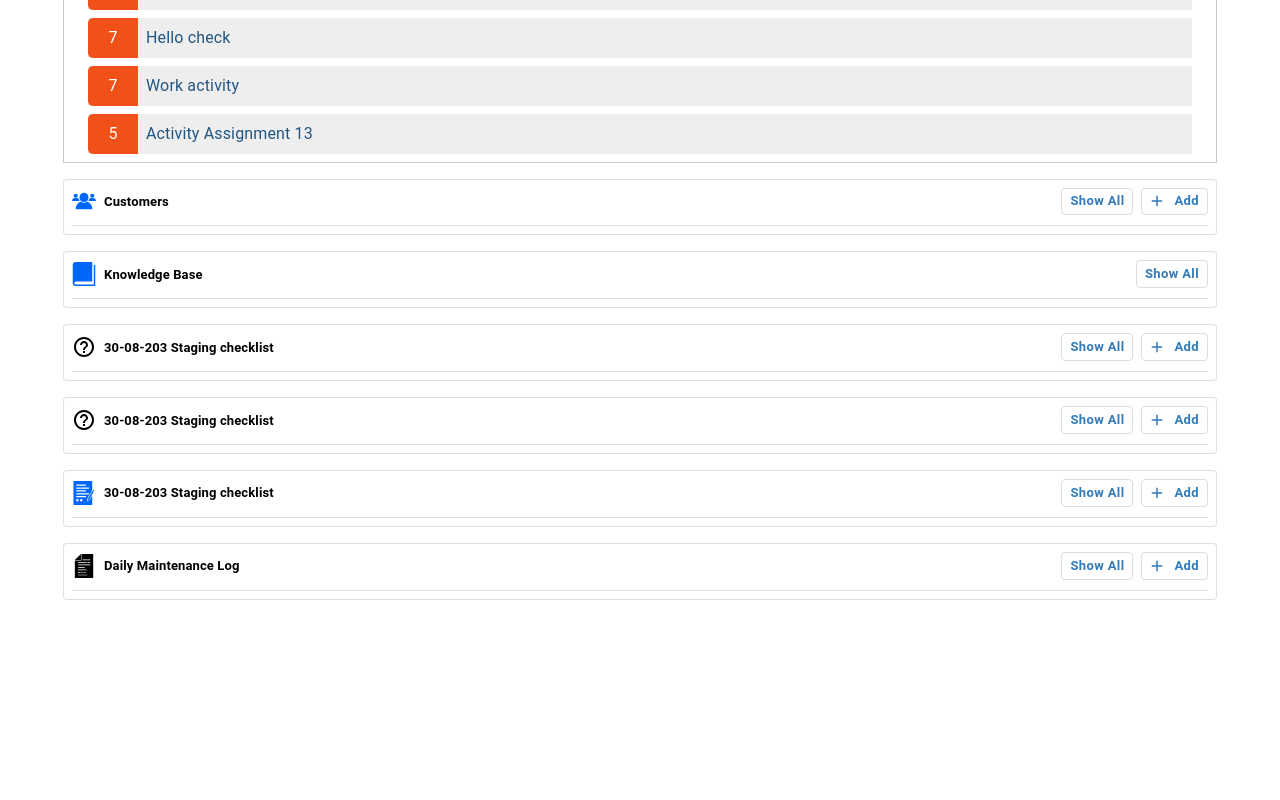
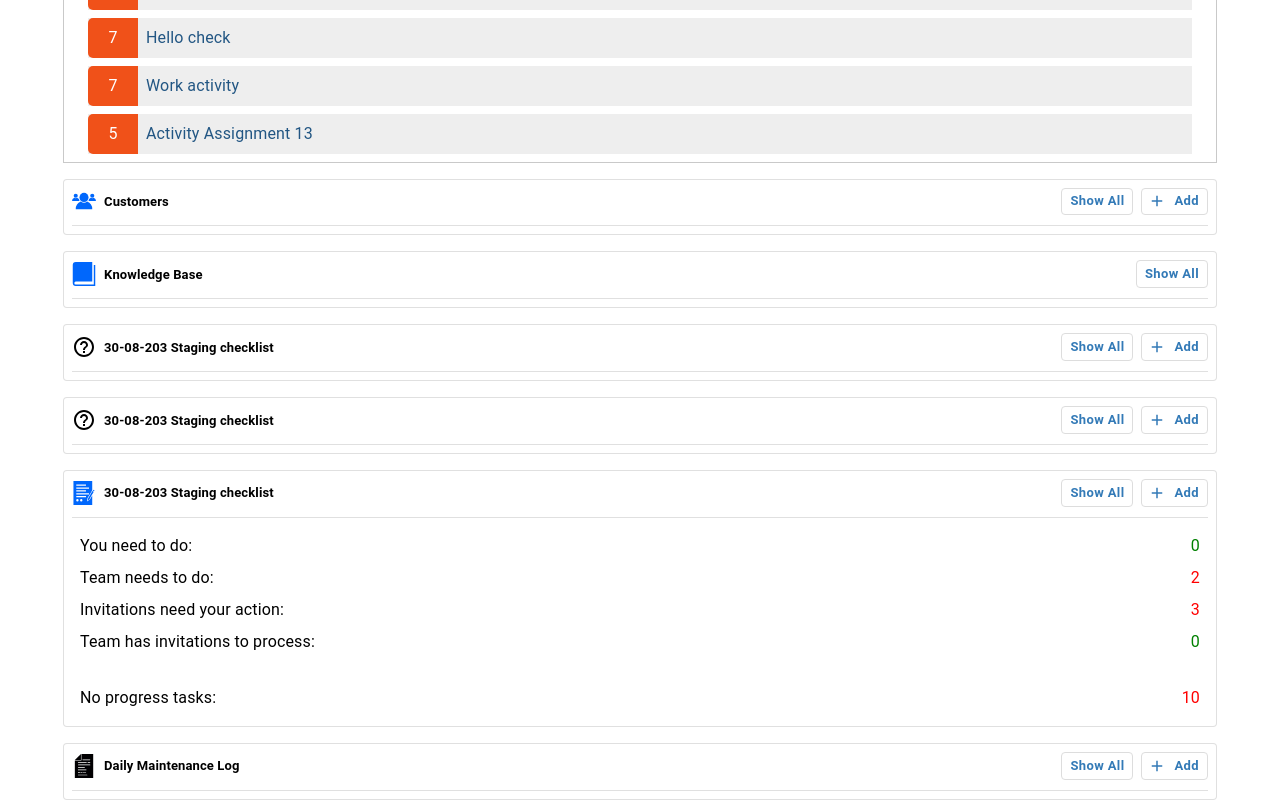
Before and after one commit to sivakumar963spoors/weblite, a React (Create React App) app: page / in a window 1280 px wide. Shown: the part 368-1168 px from the top of the page. Before the commit the page ends 968 px from the top, so only its background shows below. Built offline with nearby package versions, Linux system fonts and the light colour scheme.

Commit message:
taskdata

```diff
--- a/src/components/task/TaskCard.jsx
+++ b/src/components/task/TaskCard.jsx
@@ -1,27 +1,20 @@
 import AddIcon from "@mui/icons-material/Add";
 import HelpOutlineIcon from "@mui/icons-material/HelpOutline";
-import { Divider, Stack, Typography } from "@mui/material"
-import React, { useEffect } from "react";
-import { useDispatch, useSelector } from "react-redux";
-import BlueCustomersIcon from '../../assets/menu_svg_filled/Blue/Customers.svg';
-import KnowledgeBaseIcon from '../../assets/menu_svg_filled/Blue/Knowledge_Base.svg';
-import WorkActionFormIcon from '../../assets/menu_svg_filled/Blue/Work_Action_form.svg';
-
+import { Divider, Stack, Typography } from "@mui/material";
+import React from "react";
+import BlueCustomersIcon from "../../assets/menu_svg_filled/Blue/Customers.svg";
+import KnowledgeBaseIcon from "../../assets/menu_svg_filled/Blue/Knowledge_Base.svg";
+import WorkActionFormIcon from "../../assets/menu_svg_filled/Blue/Work_Action_form.svg";
 import FormsIcon from "../../assets/menu_svg_filled/Forms.svg";
-import { getData } from "../../redux/slices/ActionRequiredSlice";
 import CustomButton from "../reusablecomponents/CustomButton";
-import { cardData } from "./TaskData";
+import { cardData, workSpecsData } from "./TaskData";
 
 const TaskCard = () => {
 
 
-
-
-
   return (
     <>
-      <Stack gap={2} sx={{}}>
-
+      <Stack gap={2} sx={{ mt: "15px" }}>
         {cardData
           .sort((a, b) => a.displayOrder - b.displayOrder)
           .map((data, index) => (
@@ -31,7 +24,7 @@ const TaskCard = () => {
             >
               <Stack
                 sx={{
-                  width: { sm: "90%", xs: "95%" },
+                  width: { sm: "90%", xs: "91%" },
                   bgcolor: "#FFF",
                   borderRadius: "4px",
                   border: "1px solid rgba(0, 0, 0, 0.12)",
@@ -64,13 +57,13 @@ const TaskCard = () => {
                           <img
                             src={WorkActionFormIcon}
                             alt="Work Action Form"
-                        style={{ width: '24px', height: '24px' }}
+                            style={{ width: "24px", height: "24px" }}
                           />
                         ) : data.moduleId === 9 ? (
                           <img
                             src={BlueCustomersIcon}
                             alt="Customers Icon"
-                          style={{ width: '24px', height: '24px' }}
+                            style={{ width: "24px", height: "24px" }}
                           />
                         ) : data.moduleId === 12 ? (
                           <img
@@ -119,41 +112,15 @@ const TaskCard = () => {
                     </Stack>
                   </Stack>
                   <Divider sx={{ width: "100%", height: "10px" }} />
-                  {data.isForm && data.resposedata && (
-                    <Stack
-                      sx={{
-                        flexDirection: "row",
-                        alignItems: "center",
-                        justifyContent: "center",
-                        flexWrap: "wrap",
-                        gap: 1,
-                        textTransform: "capitalize",
-                        mt: 1,
-                      }}
-                    >
-                      {data.resposedata.map((eachResposeData) => (
-                        <Stack
-                          key={eachResposeData.cardTitle}
-                          spacing={1}
-                          sx={{
-                            border: "1px solid rgba(0, 0, 0, 0.12)",
-                            padding: 1,
-                            textAlign: "center",
-                            borderRadius: "4px",
-                            width: "300px",
-                            cursor: "pointer",
-                            "&:hover": { bgcolor: "#F9F9F9" },
-                          }}
-                        >
-                          <Typography>{eachResposeData.count}</Typography>
-                          <Typography>{eachResposeData.cardTitle}</Typography>
-                        </Stack>
-                      ))}
-                    </Stack>
-                  )}
-
-                  {data.isWork && (
-                    <Stack sx={{ mt: 1 }}>
+                  {data.moduleId === 34 &&
+                    workSpecsData
+                      .filter(
+                        (eachWorkData) =>
+                          eachWorkData.customEntitySpecId ===
+                          data.customEntitySpecId
+                      )
+                      .map((eachWorkData) => (
+                        <Stack sx={{ mt: 1 }} key={eachWorkData.id}>
                           <Stack
                             sx={{
                               flexDirection: "row",
@@ -162,9 +129,108 @@ const TaskCard = () => {
                               justifyContent: "space-between",
                             }}
                           >
-                        {data.stats.map((stat, statIndex) => (
                             <Stack
-                            key={statIndex}
+                              sx={{
+                                flexDirection: "column",
+                                alignItems: "flex-start",
+                                justifyContent: "space-between",
+                                gap: 1,
+                                width: "100%",
+                                padding: 1,
+                                borderRadius: "4px",
+                              }}
+                            >
+                              <Stack
+                                sx={{
+                                  flexDirection: "row",
+                                  justifyContent: "space-between",
+                                  width: "100%",
+                                }}
+                              >
+                                <Typography sx={{ flexGrow: 1 }}>
+                                  You need to do:
+                                </Typography>
+                                <Typography
+                                  sx={{
+                                    color:
+                                      eachWorkData.tasks.todo.personal === 0
+                                        ? "green"
+                                        : "red",
+                                  }}
+                                >
+                                  {eachWorkData.tasks.todo.personal}
+                                </Typography>
+                              </Stack>
+
+                              <Stack
+                                sx={{
+                                  flexDirection: "row",
+                                  justifyContent: "space-between",
+                                  width: "100%",
+                                }}
+                              >
+                                <Typography sx={{ flexGrow: 1 }}>
+                                  Team needs to do:
+                                </Typography>
+                                <Typography
+                                  sx={{
+                                    color:
+                                      eachWorkData.tasks.todo.team === 0
+                                        ? "green"
+                                        : "red",
+                                  }}
+                                >
+                                  {eachWorkData.tasks.todo.team}
+                                </Typography>
+                              </Stack>
+
+                              <Stack
+                                sx={{
+                                  flexDirection: "row",
+                                  justifyContent: "space-between",
+                                  width: "100%",
+                                }}
+                              >
+                                <Typography sx={{ flexGrow: 1 }}>
+                                  Invitations need your action:
+                                </Typography>
+                                <Typography
+                                  sx={{
+                                    color:
+                                      eachWorkData.tasks.invitations
+                                        .personal === 0
+                                        ? "green"
+                                        : "red",
+                                  }}
+                                >
+                                  {eachWorkData.tasks.invitations.personal}
+                                </Typography>
+                              </Stack>
+
+                              <Stack
+                                sx={{
+                                  flexDirection: "row",
+                                  justifyContent: "space-between",
+                                  width: "100%",
+                                }}
+                              >
+                                <Typography sx={{ flexGrow: 1 }}>
+                                  Team has invitations to process:
+                                </Typography>
+                                <Typography
+                                  sx={{
+                                    color:
+                                      eachWorkData.tasks.invitations.team === 0
+                                        ? "green"
+                                        : "red",
+                                  }}
+                                >
+                                  {eachWorkData.tasks.invitations.team}
+                                </Typography>
+                              </Stack>
+                            </Stack>
+
+                            <Stack
                               sx={{
                                 flexDirection: "row",
                                 alignItems: "center",
@@ -173,29 +239,29 @@ const TaskCard = () => {
                                 width: "100%",
                                 padding: 1,
                                 borderRadius: "4px",
+                                // backgroundColor: '#f9f9f9',
                               }}
                             >
-                            <Typography sx={{ py: "1px", fontSize: "13px" }}>
-                              {stat.label}
+                              <Typography>No progress tasks:</Typography>
+                              <Typography
+                                sx={{
+                                  color:
+                                    eachWorkData.tasks.noProgress === 0
+                                      ? "green"
+                                      : "red",
+                                }}
+                              >
+                                {eachWorkData.tasks.noProgress}
                               </Typography>
-                            <Typography sx={{ color: stat.color }}>
-                              {" "}
-                              {stat.value}{" "}
-                            </Typography>
+                            </Stack>
+                          </Stack>
                         </Stack>
                       ))}
                 </Stack>
               </Stack>
-                  )}
             </Stack>
+          ))}
       </Stack>
-            </Stack>
-
-          ))}
-
-          </Stack>
-
-
     </>
   );
 };
```
Lines whose indentation alone changed are shown as unchanged.
